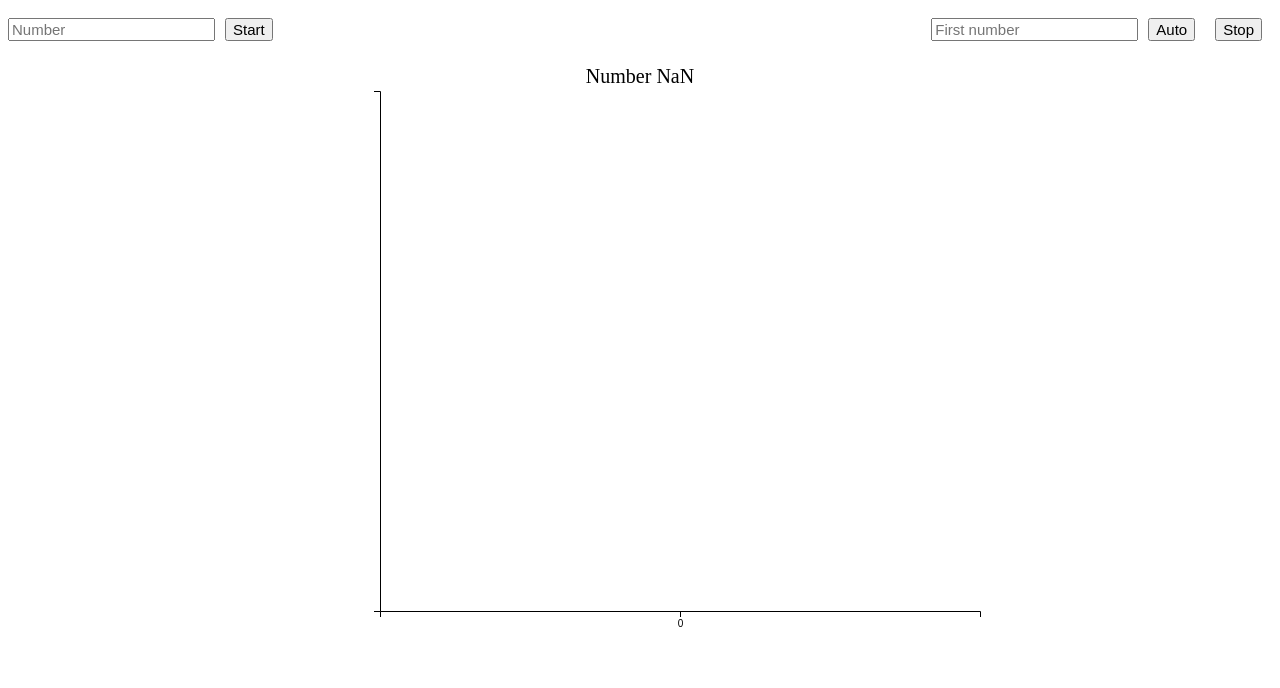
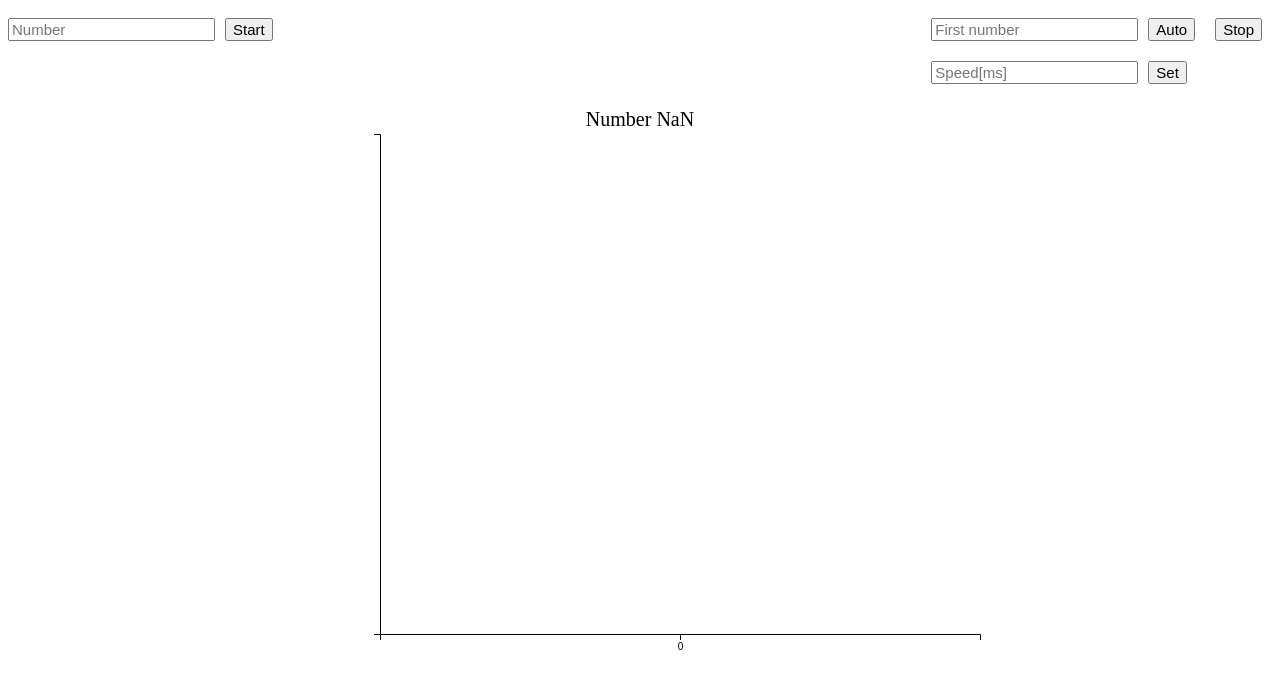
Before and after one commit to kucupwn/Collatz, a plain HTML site: page index.html in a window 1280 px wide. Both pictures are taken after a click on the button "Auto". Drawn offline with nearby package versions, Linux system fonts and the light colour scheme.

Commit message:
add change speed

```diff
--- a/index.html
+++ b/index.html
@@ -14,12 +14,18 @@
         <button id="startBtn">Start</button>
       </div>
       <div class="input-right">
-        <input type="text" id="startNum" placeholder="First number" />
-        <button id="autoBtn">Auto</button>
-        <button id="stopBtn">Stop</button>
+        <div class="upper-inputs">
+          <input type="text" id="startNum" placeholder="First number" />
+          <button id="autoBtn">Auto</button>
+          <button id="stopBtn">Stop</button>
+        </div>
+        <div class="lower-inputs">
+          <input type="text" id="inputSpeed" placeholder="Speed[ms]" />
+          <button id="setSpeedBtn">Set</button>
+        </div>
       </div>
     </div>
-    <svg width="960" height="720"></svg>
+    <svg width="720" height="560"></svg>
     <script src="/script.js"></script>
   </body>
 </html>
--- a/script.js
+++ b/script.js
@@ -3,6 +3,8 @@ const startNumber = document.getElementById("startNum");
 const autoButton = document.getElementById("autoBtn");
 const startButton = document.getElementById("startBtn");
 const stopButton = document.getElementById("stopBtn");
+const inputSpeed = document.getElementById("inputSpeed");
+const setSpeedBtn = document.getElementById("setSpeedBtn");
 
 let autoInterval = null;
 
@@ -22,7 +24,7 @@ function collatz(n) {
 
 // Set up SVG dimensions
 const width = 720;
-const height = 580;
+const height = 560;
 const margin = { top: 30, right: 20, bottom: 30, left: 100 };
 
 // Create an SVG container
@@ -59,6 +61,7 @@ let firstNumber = 4;
 let allSequences = [];
 let maxX = 0;
 let maxY = 0;
+let speed = 3000;
 
 function setupGraph() {
   // Initialize empty domains for x and y scales
@@ -110,13 +113,21 @@ function drawCollatzSequence(firstNumber) {
     .attr("stroke-dasharray", `${totalLength} ${totalLength}`)
     .attr("stroke-dashoffset", totalLength)
     .transition()
-    .duration(2000)
+    .duration(speed / 2)
     .ease(d3.easeLinear)
     .attr("stroke-dashoffset", 0);
 
   // Update axes
-  svg.select(".x-axis").transition().duration(1000).call(d3.axisBottom(x));
-  svg.select(".y-axis").transition().duration(1000).call(d3.axisLeft(y));
+  svg
+    .select(".x-axis")
+    .transition()
+    .duration(speed / 4)
+    .call(d3.axisBottom(x));
+  svg
+    .select(".y-axis")
+    .transition()
+    .duration(speed / 4)
+    .call(d3.axisLeft(y));
 
   text.text(`Number ${firstNumber}`);
 
@@ -143,7 +154,7 @@ autoButton.addEventListener("click", () => {
 
     // Update visualization
     updateVisualization();
-    autoInterval = setInterval(updateVisualization, 3000);
+    autoInterval = setInterval(updateVisualization, speed);
   }
 });
 
@@ -161,3 +172,17 @@ startButton.addEventListener("click", () => {
 stopButton.addEventListener("click", () => {
   clearInterval(autoInterval);
 });
+
+setSpeedBtn.addEventListener("click", () => {
+  const inputValue = parseInt(inputSpeed.value);
+  if (!isNaN(inputValue)) {
+    speed = inputValue;
+    inputSpeed.value = "";
+
+    // Restart the interval if it's running
+    if (autoInterval !== null) {
+      clearInterval(autoInterval);
+      autoInterval = setInterval(updateVisualization, speed);
+    }
+  }
+});
--- a/style.css
+++ b/style.css
@@ -15,7 +15,7 @@ svg {
 .input-container {
   display: flex;
   justify-content: space-between;
-  align-items: center;
+  align-items: flex-start;
   margin-bottom: 10px;
 }
 
@@ -25,6 +25,12 @@ svg {
 }
 
 .input-right {
+  display: flex;
+  flex-direction: column;
+}
+
+.upper-inputs,
+.lower-inputs {
   display: flex;
   align-items: center;
 }
```
